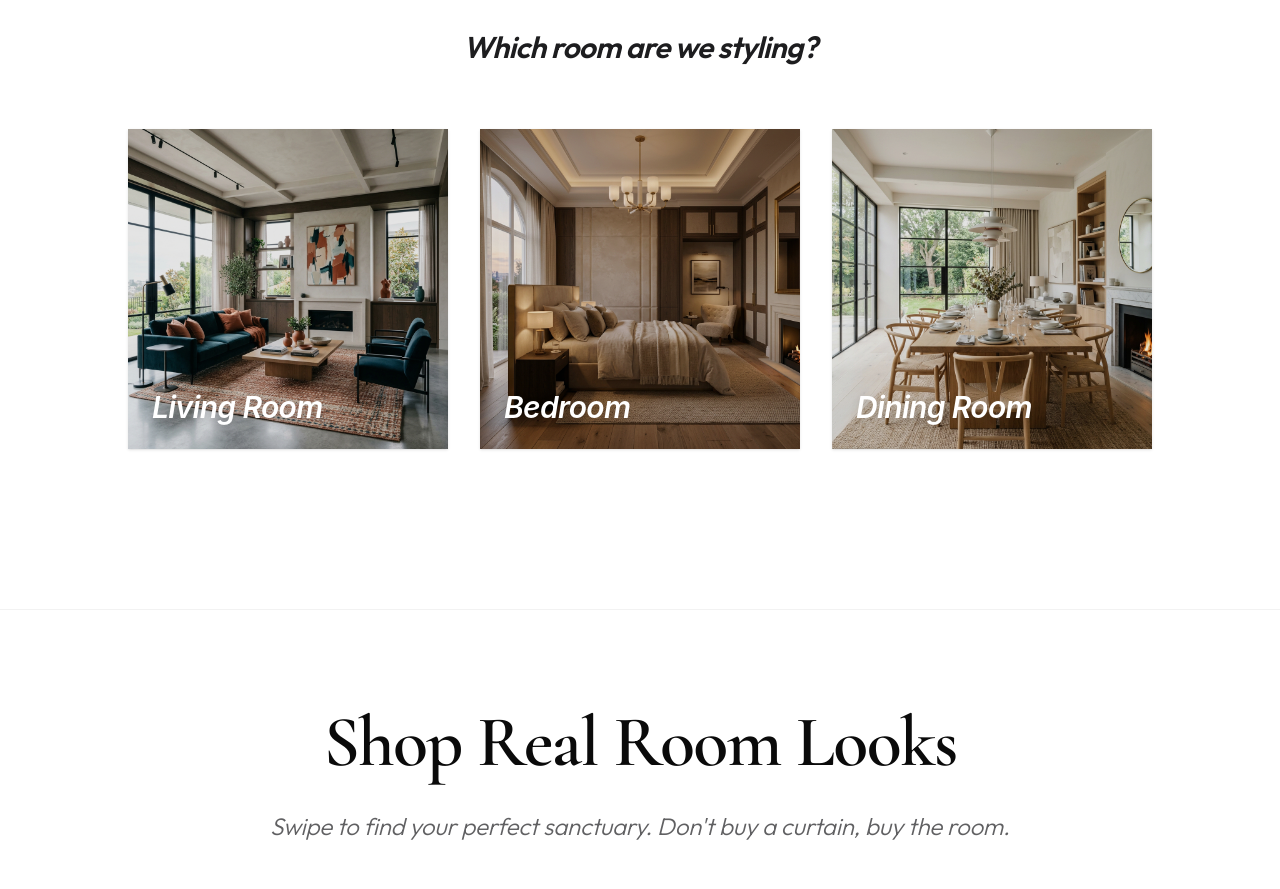
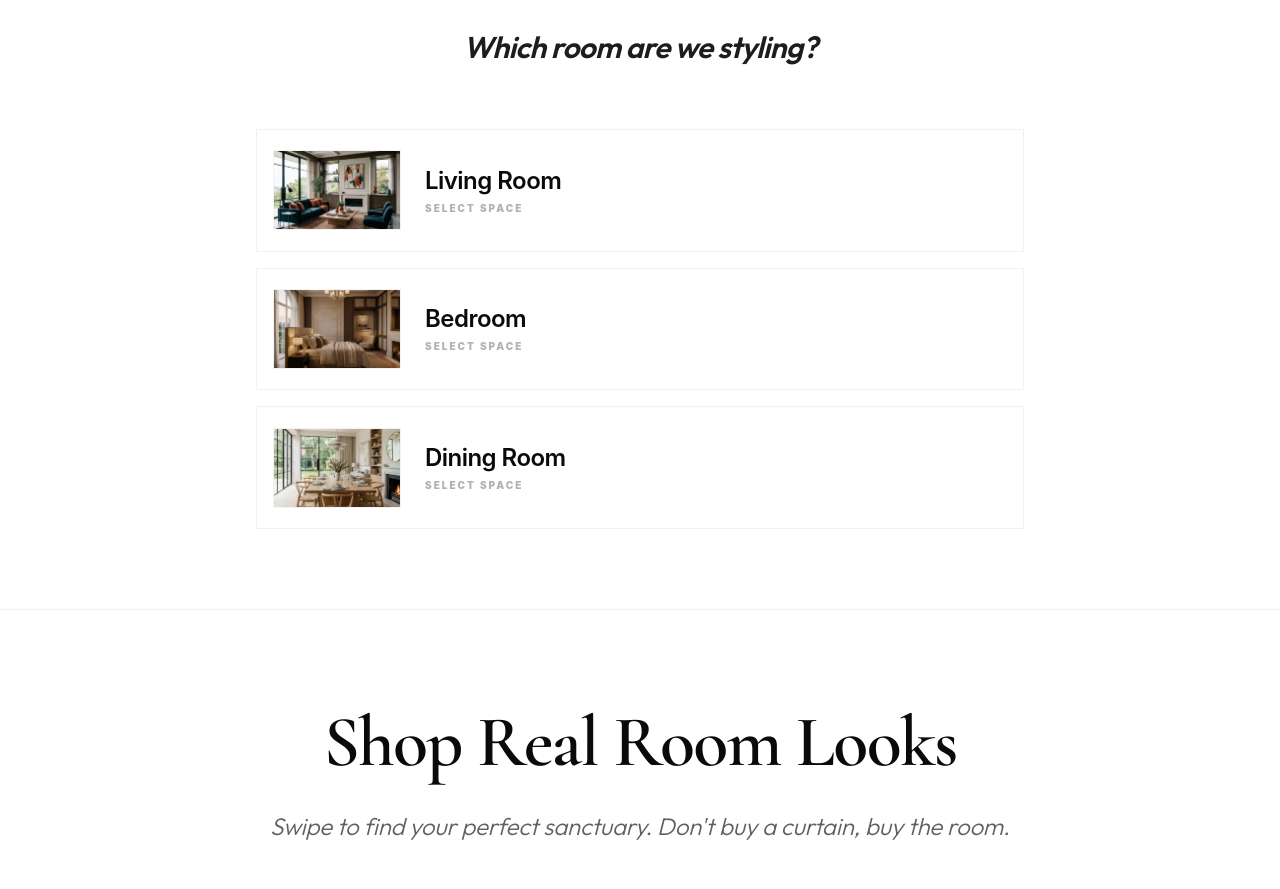
Before and after one commit to SiddharthChaturvedii/FABMYHOME, a Next.js app: page / in a window 1280 px wide. Shown: the part 1140-2029 px from the top of the page. Built offline with nearby package versions, Linux system fonts and the light colour scheme.

Commit message:
feat: redesign quiz questions to 1x8 vertical stack architecture

```diff
--- a/components/quiz/StyleQuiz.tsx
+++ b/components/quiz/StyleQuiz.tsx
@@ -35,28 +35,33 @@ export default function StyleQuiz() {
             initial="hidden"
             animate="show"
             exit="exit"
-            className="grid grid-cols-2 md:grid-cols-3 gap-4 md:gap-8 w-full max-w-5xl"
+            className="grid grid-cols-1 gap-4 w-full max-w-3xl"
           >
             {quizOptions.rooms.map((room) => (
               <motion.button
                 key={room.id}
                 variants={itemVariants}
                 onClick={() => { setRoom(room.id); nextStep(); }}
-                className={`relative group transition-all duration-500 shadow-sm hover:shadow-2xl hover:shadow-[var(--color-midnight)]/20 ${
-                  selections.room === room.id ? "ring-2 ring-[var(--color-terracotta)]" : ""
-                } flex flex-row md:flex-col items-center md:items-stretch gap-4 md:gap-0 p-3 md:p-0 bg-white md:bg-transparent md:h-48 lg:h-80 overflow-hidden`}
+                className={`relative group transition-all duration-500 border border-black/5 hover:bg-white hover:shadow-xl hover:shadow-black/5 ${
+                  selections.room === room.id ? "bg-white border-[var(--color-terracotta)] ring-1 ring-[var(--color-terracotta)]" : "bg-white/50"
+                } flex flex-row items-center gap-6 p-4 overflow-hidden`}
               >
-                <div className="w-20 h-20 md:w-full md:h-full shrink-0 relative overflow-hidden">
-                  <div className="absolute inset-0 bg-[var(--color-midnight)]/10 group-hover:bg-[var(--color-midnight)]/30 transition-colors z-20 md:block hidden" />
+                <div className="w-24 h-24 md:w-32 md:h-20 shrink-0 relative overflow-hidden rounded-none border border-black/5">
                   <img
                     src={room.image}
                     alt={room.label}
                     className="w-full h-full object-cover transition-transform duration-700 group-hover:scale-110"
                   />
                 </div>
-                <h3 className="md:absolute md:bottom-6 md:left-6 text-[var(--color-midnight)] md:text-white font-display text-lg md:text-2xl lg:text-3xl z-30 md:drop-shadow-lg font-bold md:italic tracking-tight">
-                  {room.label}
-                </h3>
+                <div className="flex flex-col items-start">
+                  <h3 className="text-[var(--color-midnight)] font-display text-xl md:text-2xl font-bold tracking-tight">
+                    {room.label}
+                  </h3>
+                  <p className="text-[10px] uppercase tracking-[0.2em] font-black text-black/30 mt-1">Select Space</p>
+                </div>
+                <div className="ml-auto opacity-0 group-hover:opacity-100 transition-opacity pr-4">
+                  <span className="text-[var(--color-terracotta)] text-2xl">→</span>
+                </div>
               </motion.button>
             ))}
           </motion.div>
@@ -69,20 +74,26 @@ export default function StyleQuiz() {
             initial="hidden"
             animate="show"
             exit="exit"
-            className="grid grid-cols-2 gap-4 w-full max-w-xl mx-auto"
+            className="grid grid-cols-1 gap-4 w-full max-w-2xl mx-auto"
           >
             {quizOptions.colors.map((color) => (
               <motion.button
                 key={color.id}
                 variants={itemVariants}
                 onClick={() => { setColor(color.id); nextStep(); }}
-                className={`flex items-center gap-4 p-4 group transition-all duration-300 border border-black/5 hover:bg-white hover:shadow-xl hover:shadow-black/5 ${selections.color === color.id ? "bg-white border-[var(--color-terracotta)]" : "bg-white/50"}`}
+                className={`flex items-center gap-6 p-4 group transition-all duration-300 border border-black/5 hover:bg-white hover:shadow-xl hover:shadow-black/5 ${selections.color === color.id ? "bg-white border-[var(--color-terracotta)] ring-1 ring-[var(--color-terracotta)]" : "bg-white/50"}`}
               >
                 <div
-                  className={`w-12 h-12 rounded-none shadow-inner transition-all duration-500 ${selections.color === color.id ? "ring-2 ring-offset-2 ring-[var(--color-terracotta)]" : ""}`}
+                  className={`w-14 h-14 rounded-none shadow-inner transition-all duration-500 shrink-0 ${selections.color === color.id ? "ring-2 ring-offset-2 ring-[var(--color-terracotta)]" : ""}`}
                   style={{ backgroundColor: color.hex }}
                 />
-                <span className="font-sans text-[var(--color-graphite)] font-bold text-sm md:text-base uppercase tracking-widest">{color.label}</span>
+                <div className="flex flex-col items-start">
+                  <span className="font-sans text-[var(--color-midnight)] font-bold text-lg uppercase tracking-widest">{color.label}</span>
+                  <p className="text-[10px] uppercase tracking-[0.2em] font-black text-black/20 mt-0.5">Vibe Check</p>
+                </div>
+                <div className="ml-auto opacity-0 group-hover:opacity-100 transition-opacity pr-4">
+                  <span className="text-[var(--color-terracotta)] text-2xl">→</span>
+                </div>
               </motion.button>
             ))}
           </motion.div>
```
